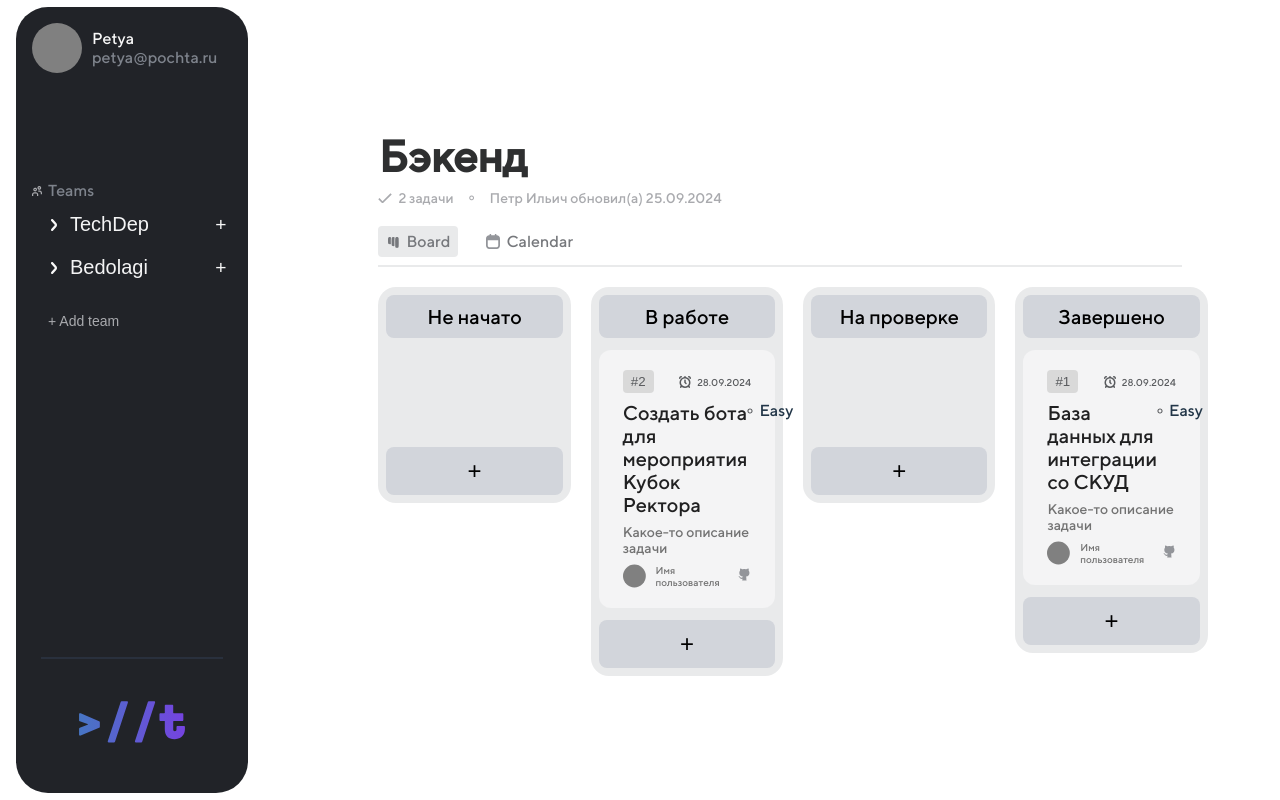
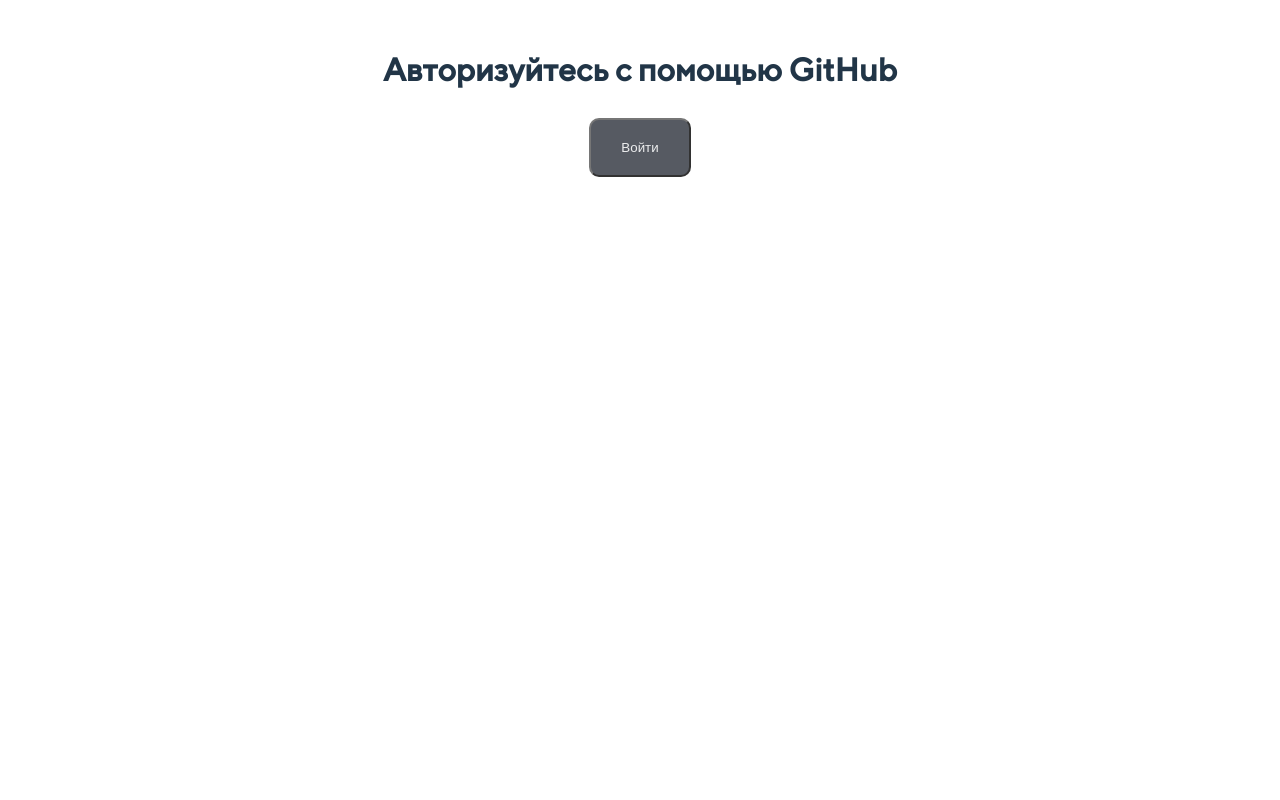
Before and after one commit to Stremilov/taskmanager, a React (Vite) app: page /auth in a window 1280 px wide. Built offline with nearby package versions, Linux system fonts and the light colour scheme.

Commit message:
feat: chto-to-tipa-auth +router

```diff
--- a/package.json
+++ b/package.json
@@ -14,6 +14,7 @@
     "react": "^18.3.1",
     "react-dom": "^18.3.1",
     "react-redux": "^9.1.2",
+    "react-router-dom": "^6.26.2",
     "sass": "^1.79.3"
   },
   "devDependencies": {
--- a/src/App.tsx
+++ b/src/App.tsx
@@ -1,11 +1,57 @@
-import DashBoard from "@pages/Dashboard";
+import { FC, lazy, Suspense } from "react";
+import {
+  createBrowserRouter,
+  Navigate,
+  RouterProvider,
+} from "react-router-dom";
+import RootLayout from "./layouts/RootLayout";
 
-function App() {
+const DashBoard = lazy(() => import("./pages/Dashboard"));
+const Auth = lazy(() => import("./pages/Auth"));
+const NotFound = lazy(() => import("./pages/NotFound"));
+
+const routes = [
+  {
+    path: "/",
+    element: (
+      <Suspense fallback={<h1>Подождите...</h1>}>
+        <RootLayout />
+      </Suspense>
+    ),
+    errorElement: <NotFound />,
+    children: [
+      {
+        path: "/",
+        element: <Navigate to="/auth" replace />,
+      },
+      {
+        path: "dashboard",
+        element: (
+          <Suspense fallback={<div>Загрузка домашней страницы...</div>}>
+            <DashBoard />
+          </Suspense>
+        ),
+      },
+      {
+        path: "auth",
+        element: (
+          <Suspense fallback={<div>Загрузка страницы авторизации...</div>}>
+            <Auth />
+          </Suspense>
+        ),
+      },
+    ],
+  },
+];
+
+const router = createBrowserRouter(routes, { basename: "/" });
+
+const App: FC = () => {
   return (
     <>
-      <DashBoard />
+      <RouterProvider router={router} />
     </>
   );
-}
+};
 
 export default App;
--- a/src/components/Sidebar/sidebar.module.scss
+++ b/src/components/Sidebar/sidebar.module.scss
@@ -4,12 +4,12 @@
   justify-content: space-between;
 
   margin: 20px 30px 20px 16px;
-  width: 25%;
+  width: 20%;
   height: 90%;
   background-color: rgba(33, 35, 40, 1);
   color: var(--fontPrimary);
   border-radius: 32px;
-  padding: 16px 16px 50px 16px;
+  padding: 16px 38px 50px 16px;
 }
 
 .teamsHeader {
--- /dev/null
+++ b/src/layouts/RootLayout/index.tsx
@@ -0,0 +1,29 @@
+import { Outlet } from "react-router-dom";
+import { createContext, useMemo, useState } from "react";
+
+type SessionContextType = {
+  user: null | object;
+  setUser: (user: null | object) => void;
+};
+
+export const SessionContext = createContext<SessionContextType>({
+  user: null,
+  setUser: () => {
+    return;
+  },
+});
+
+const RootLayout = () => {
+  const [userInfo, setUserInfo] = useState<null | object>(null);
+  const contextValue = useMemo(
+    () => ({ user: userInfo, setUser: setUserInfo }),
+    [userInfo]
+  );
+  return (
+    <SessionContext.Provider value={contextValue}>
+      <Outlet />
+    </SessionContext.Provider>
+  );
+};
+
+export default RootLayout;
--- a/src/main.tsx
+++ b/src/main.tsx
@@ -1,8 +1,8 @@
+import { Provider } from "react-redux";
 import { createRoot } from "react-dom/client";
 import App from "./App.tsx";
 import "./index.css";
 import { store } from "@redux/store";
-import { Provider } from "react-redux";
 
 createRoot(document.getElementById("root")!).render(
   <Provider store={store}>
--- /dev/null
+++ b/src/pages/Auth/auth.module.scss
@@ -0,0 +1,21 @@
+.main {
+  padding: 50px;
+  gap: 30px;
+  display: flex;
+  flex-direction: column;
+  align-items: center;
+}
+
+.loginBtn {
+  padding: 20px 30px;
+  border-radius: 10px;
+
+  color: var(--default-100);
+  background-color: var(--blue-500);
+  opacity: 0.8;
+  cursor: pointer;
+
+  &:hover {
+    opacity: 1;
+  }
+}
--- /dev/null
+++ b/src/pages/Auth/index.tsx
@@ -0,0 +1,33 @@
+import { useContext, useEffect } from "react";
+import cls from "./auth.module.scss";
+import { SessionContext } from "@/layouts/RootLayout";
+import { useNavigate } from "react-router-dom";
+const Auth = () => {
+  const { user, setUser } = useContext(SessionContext);
+  const navigate = useNavigate();
+  console.log(user);
+
+  const authorize = () => {
+    setUser({
+      name: "Pasha",
+      email: "PashaCrut@mail.ru",
+    });
+  };
+
+  useEffect(() => {
+    if (user) {
+      navigate("/dashboard");
+    }
+  }, [user]);
+
+  return (
+    <div className={cls.main}>
+      <h1>Авторизуйтесь с помощью GitHub</h1>
+      <button onClick={authorize} className={cls.loginBtn}>
+        Войти
+      </button>
+    </div>
+  );
+};
+
+export default Auth;
--- a/src/pages/Dashboard/dashboard.module.scss
+++ b/src/pages/Dashboard/dashboard.module.scss
@@ -6,3 +6,26 @@
   align-items: center;
   height: 100vh;
 }
+
+.unauthorized {
+  position: absolute;
+  top: 25%;
+  left: 40%;
+  display: flex;
+  flex-direction: column;
+  justify-content: center;
+  align-items: center;
+  gap: 20px;
+  width: 300px;
+  height: 200px;
+}
+
+.authLink {
+  padding: 5px;
+
+  background-color: var(--blue-0);
+  border-radius: 5px;
+  color: var(--blue-500);
+  font-size: 14px;
+  text-decoration: none;
+}
--- a/src/pages/Dashboard/index.tsx
+++ b/src/pages/Dashboard/index.tsx
@@ -2,14 +2,32 @@
 
 import cls from "./dashboard.module.scss";
 import MainBoard from "@/components/MainBoard/intex";
+import { SessionContext } from "@/layouts/RootLayout";
+import { useContext } from "react";
+import { useNavigate } from "react-router-dom";
 
 const DashBoard = () => {
+  const { user } = useContext(SessionContext);
+  const navigate = useNavigate();
+  console.log(user);
+  if (user) {
     return (
       <div className={cls.main}>
         <Sidebar />
         <MainBoard />
       </div>
     );
+  } else {
+    navigate("/");
+    return (
+      <div className={cls.unauthorized}>
+        Вы не авторизованы
+        <a className={cls.authLink} href="/auth">
+          Перейти на страницу авторизации
+        </a>
+      </div>
+    );
+  }
 };
 
 export default DashBoard;
--- /dev/null
+++ b/src/pages/NotFound/index.tsx
@@ -0,0 +1,5 @@
+const NotFound = () => {
+  return <div>{`Ничего не найдено по вашему запросу :(`}</div>;
+};
+
+export default NotFound;
```
Also changed, not shown: src/redux/types/types.ts (+1 -20 lines), 1 other file (tests, documents, lock files or other folders). Lines whose indentation alone changed are shown as unchanged.
